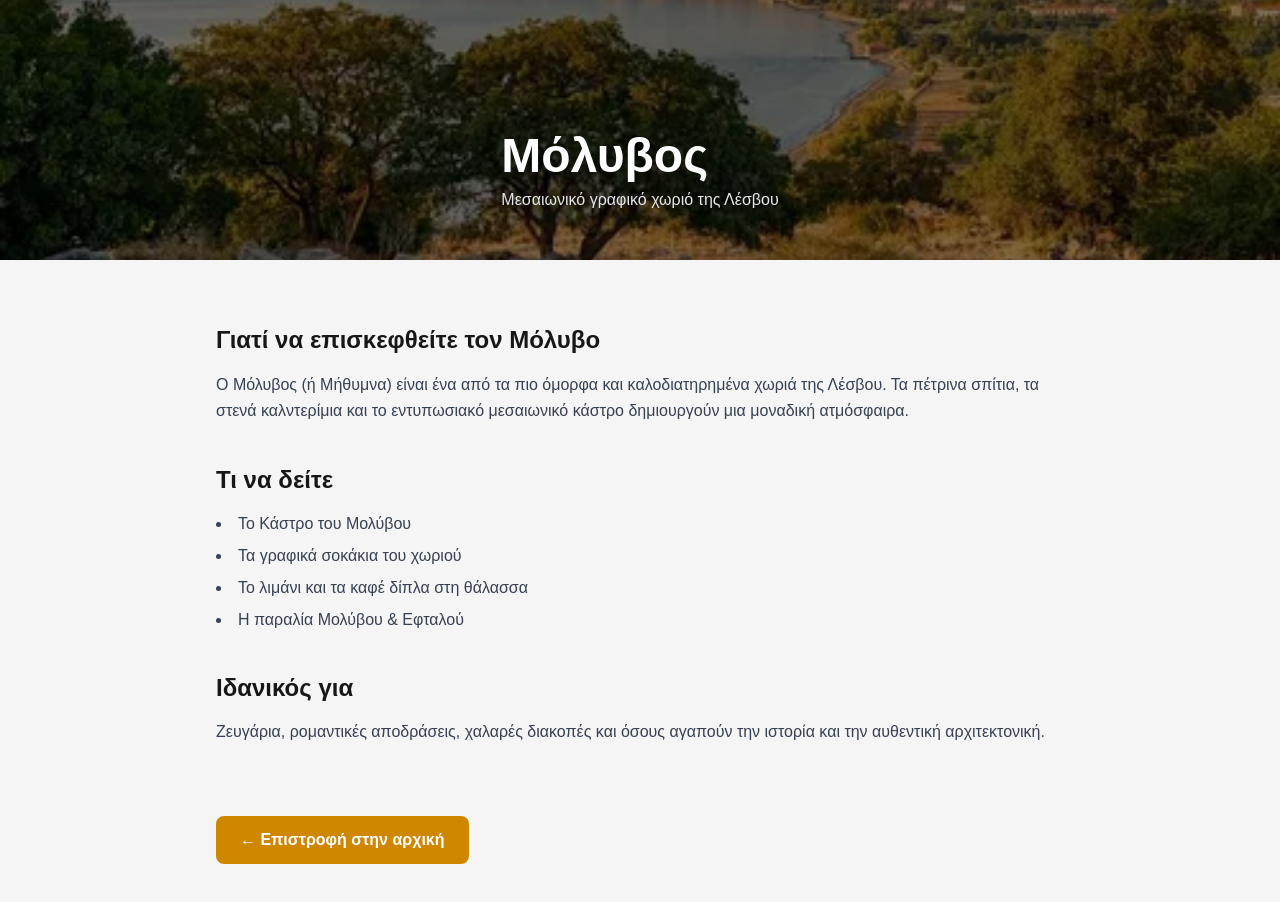
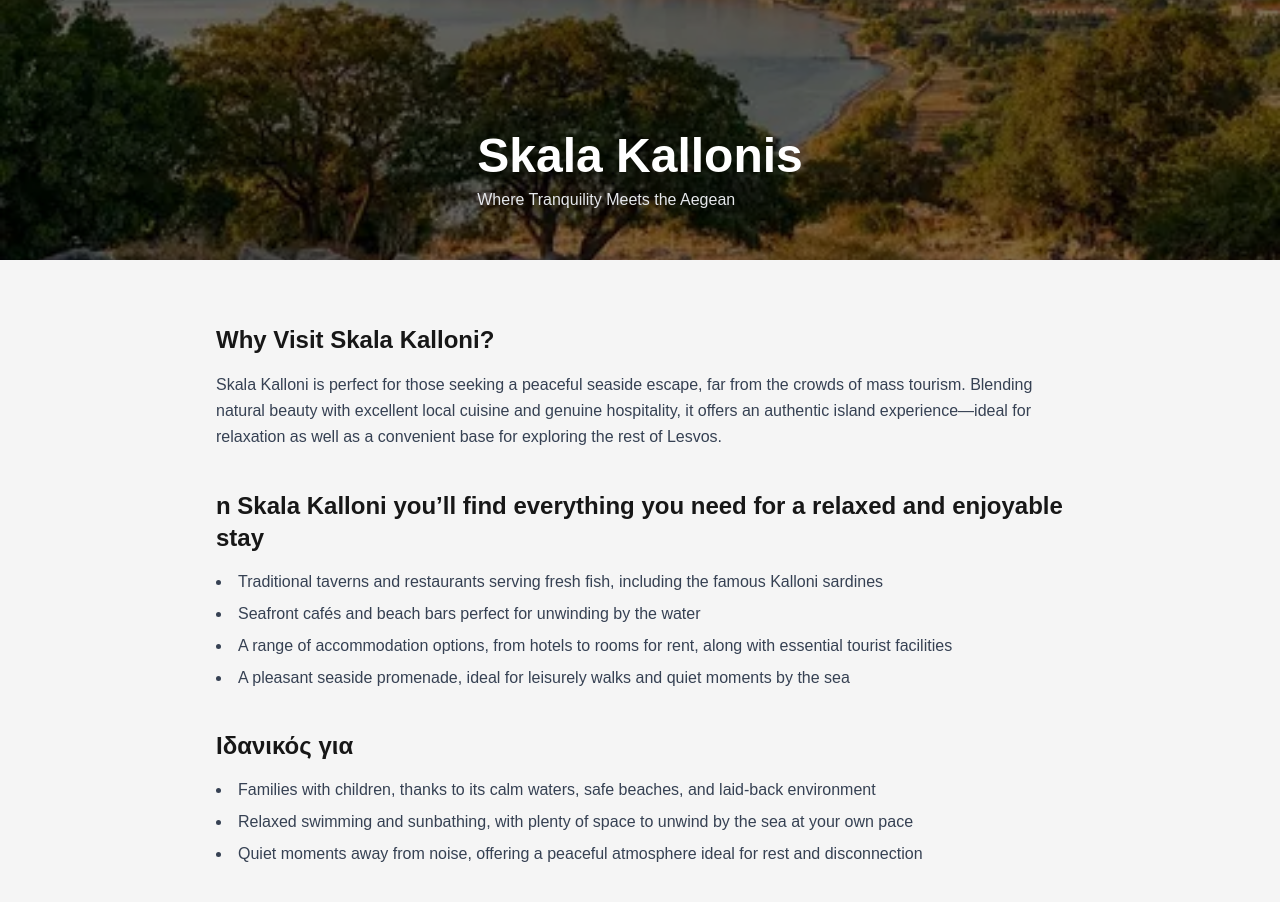
Before and after one commit to amamouridis06/lesvos-travel-guide, a Next.js app: page /villages/skala-kallonis in a window 1280 px wide. Shown: the part 380-1282 px from the top of the page. Built offline with nearby package versions, Linux system fonts and the light colour scheme.

Commit message:
Update page.tsx

```diff
--- a/app/villages/skala-kallonis/page.tsx
+++ b/app/villages/skala-kallonis/page.tsx
@@ -1,7 +1,7 @@
 export const metadata = {
-  title: "Μόλυβος | Lesvos Travel Guide",
+  title: "Skala Kallonis | Lesvos Travel Guide",
   description:
-    "Ανακαλύψτε τον Μόλυβο, το μεσαιωνικό στολίδι της Λέσβου με κάστρο, παραλίες και γραφικά σοκάκια.",
+    "Skala Kalloni lies along the shores of Kalloni Bay, just a few minutes from the town of Kalloni. This peaceful seaside settlement blends scenic beaches with a relaxed atmosphere, while offering convenient access to the rest of the island, making it an ideal base for exploration.",
 };
 
 export default function MolyvosPage() {
@@ -14,10 +14,10 @@ export default function MolyvosPage() {
         <div className="relative z-10 h-full flex items-end">
           <div className="max-w-6xl mx-auto px-6 pb-12">
             <h1 className="text-4xl md:text-5xl font-bold text-white">
-              Μόλυβος
+             Skala Kallonis
             </h1>
             <p className="text-gray-200 mt-2">
-              Μεσαιωνικό γραφικό χωριό της Λέσβου
+              Where Tranquility Meets the Aegean
             </p>
           </div>
         </div>
@@ -27,41 +27,40 @@ export default function MolyvosPage() {
       <section className="max-w-4xl mx-auto px-6 py-16 space-y-10">
 
         <div>
-          <h2 className="text-2xl font-semibold mb-4">Γιατί να επισκεφθείτε τον Μόλυβο</h2>
+          <h2 className="text-2xl font-semibold mb-4">Why Visit Skala Kalloni?</h2>
           <p className="text-gray-700 leading-relaxed">
-            Ο Μόλυβος (ή Μήθυμνα) είναι ένα από τα πιο όμορφα και καλοδιατηρημένα
-            χωριά της Λέσβου. Τα πέτρινα σπίτια, τα στενά καλντερίμια και το
-            εντυπωσιακό μεσαιωνικό κάστρο δημιουργούν μια μοναδική ατμόσφαιρα.
+            Skala Kalloni is perfect for those seeking a peaceful seaside escape, far from the crowds of mass tourism. Blending natural beauty with excellent local cuisine and genuine hospitality, it offers an authentic island experience—ideal for relaxation as well as a convenient base for exploring the rest of Lesvos.
           </p>
         </div>
 
         <div>
-          <h2 className="text-2xl font-semibold mb-4">Τι να δείτε</h2>
+          <h2 className="text-2xl font-semibold mb-4">n Skala Kalloni you’ll find everything you need for a relaxed and enjoyable stay</h2>
           <ul className="list-disc list-inside text-gray-700 space-y-2">
-            <li>Το Κάστρο του Μολύβου</li>
-            <li>Τα γραφικά σοκάκια του χωριού</li>
-            <li>Το λιμάνι και τα καφέ δίπλα στη θάλασσα</li>
-            <li>Η παραλία Μολύβου & Εφταλού</li>
+            <li>Traditional taverns and restaurants serving fresh fish, including the famous Kalloni sardines</li>
+            <li>Seafront cafés and beach bars perfect for unwinding by the water</li>
+            <li>A range of accommodation options, from hotels to rooms for rent, along with essential tourist facilities</li>
+            <li>A pleasant seaside promenade, ideal for leisurely walks and quiet moments by the sea</li>
           </ul>
         </div>
 
         <div>
           <h2 className="text-2xl font-semibold mb-4">Ιδανικός για</h2>
-          <p className="text-gray-700">
-            Ζευγάρια, ρομαντικές αποδράσεις, χαλαρές διακοπές και όσους αγαπούν
-            την ιστορία και την αυθεντική αρχιτεκτονική.
-          </p>
+          <ul className="list-disc list-inside text-gray-700 space-y-2">
+            <li> Families with children, thanks to its calm waters, safe beaches, and laid-back environment </li>
+            <li> Relaxed swimming and sunbathing, with plenty of space to unwind by the sea at your own pace </li>
+            <li> Quiet moments away from noise, offering a peaceful atmosphere ideal for rest and disconnection </li>
+          </ul>
         </div>
 
         {/* BACK BUTTON */}
-        <div>
+        {/* <div>
           <a
             href="/"
             className="inline-block mt-8 px-6 py-3 rounded-lg bg-yellow-600 text-white font-semibold hover:bg-yellow-700 transition"
           >
             ← Επιστροφή στην αρχική
           </a>
-        </div>
+        </div> */}
 
       </section>
     </main>
```
